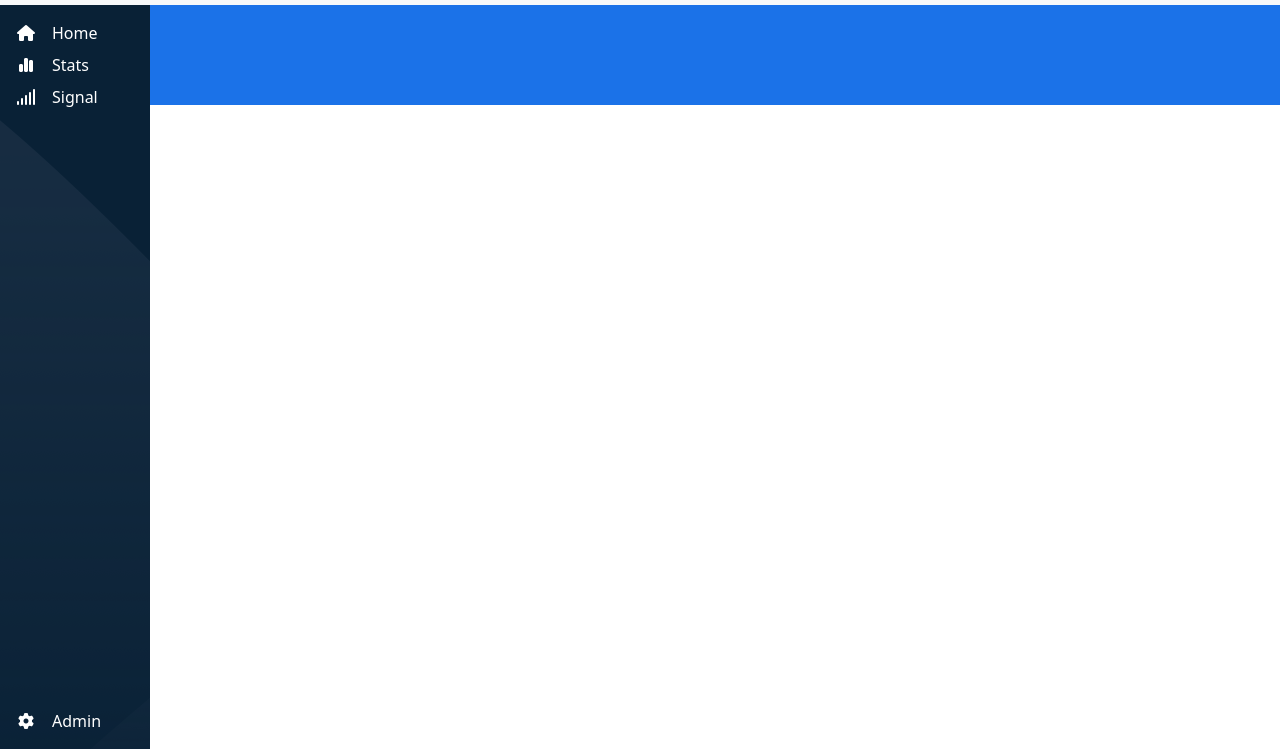
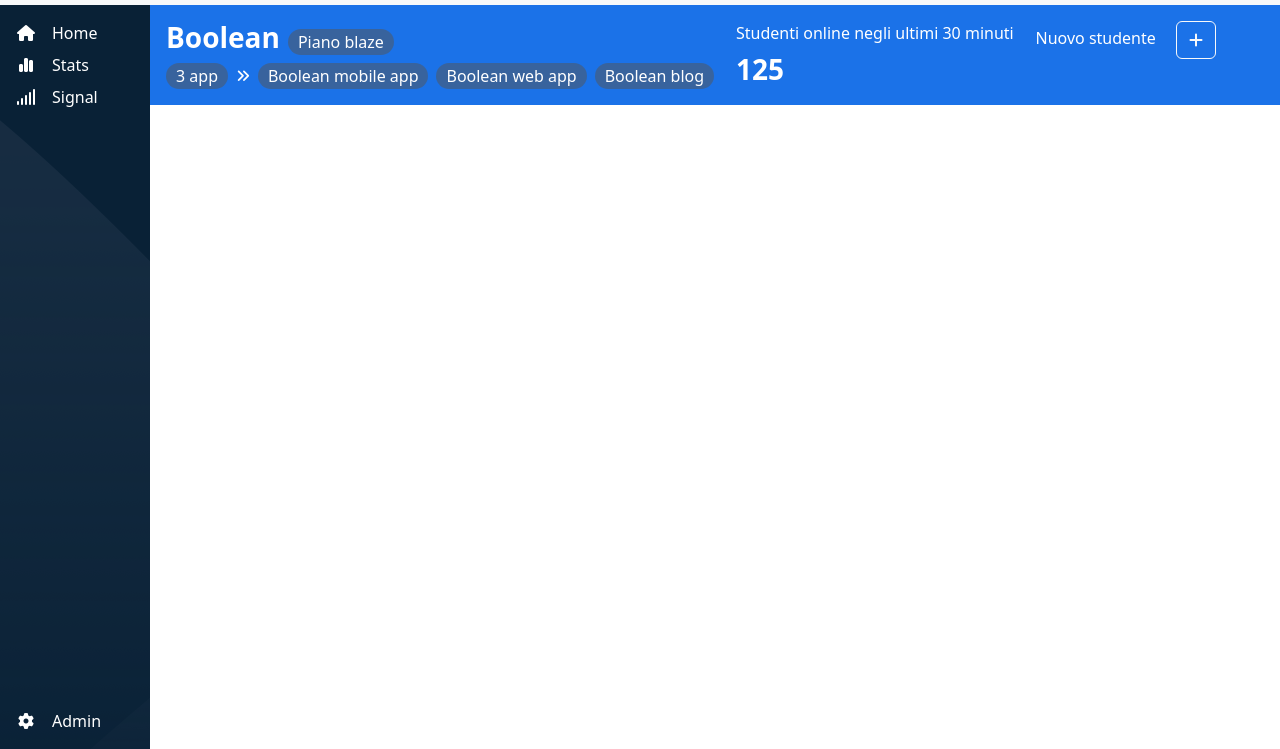
Before and after one commit to mielecarmine/html-css-bootstrap-dashboard, a plain HTML site: page index.html in a window 1280 px wide. Shown: the part 51-800 px from the top of the page. Drawn offline with nearby package versions, Linux system fonts and the light colour scheme.

Commit message:
feat: main top

```diff
--- a/css/style.css
+++ b/css/style.css
@@ -41,3 +41,9 @@
 #main-top {
   height: 100px;
 }
+
+.sp-shadow {
+  padding: 1px 10px;
+  background-color: #55555581;
+  border-radius: 30px;
+}
--- a/index.html
+++ b/index.html
@@ -120,7 +120,33 @@
 
         <!-- MAIN BODY -->
         <section id="main-body">
-          <section id="main-top" class="light-blue white"></section>
+          <section id="main-top" class="light-blue white p-3">
+            <div class="d-flex justify-content-between">
+              <div class="d-flex flex-column flew-grow-1">
+                <div class="d-flex align-items-center gap-2">
+                  <h3 class="fw-semibold">Boolean</h3>
+                  <span class="sp-shadow">Piano blaze</span>
+                </div>
+                <div class="d-flex gap-2 align-items-center">
+                  <span class="sp-shadow">3 app</span>
+                  <i class="fa-solid fa-angles-right fa-sm"></i>
+                  <span class="sp-shadow">Boolean mobile app</span>
+                  <span class="sp-shadow">Boolean web app</span>
+                  <span class="sp-shadow">Boolean blog</span>
+                </div>
+              </div>
+              <div>
+                <span>Studenti online negli ultimi 30 minuti</span>
+                <h3 class="mt-2 fw-semibold">125</h3>
+              </div>
+              <div class="me-5">
+                <span class="me-3">Nuovo studente</span>
+                <button type="button" class="btn btn-outline-light">
+                  <i class="fa-solid fa-plus"></i>
+                </button>
+              </div>
+            </div>
+          </section>
           <section id="main-bottom"></section>
         </section>
         <!-- END OF MAIN BODY -->
```
